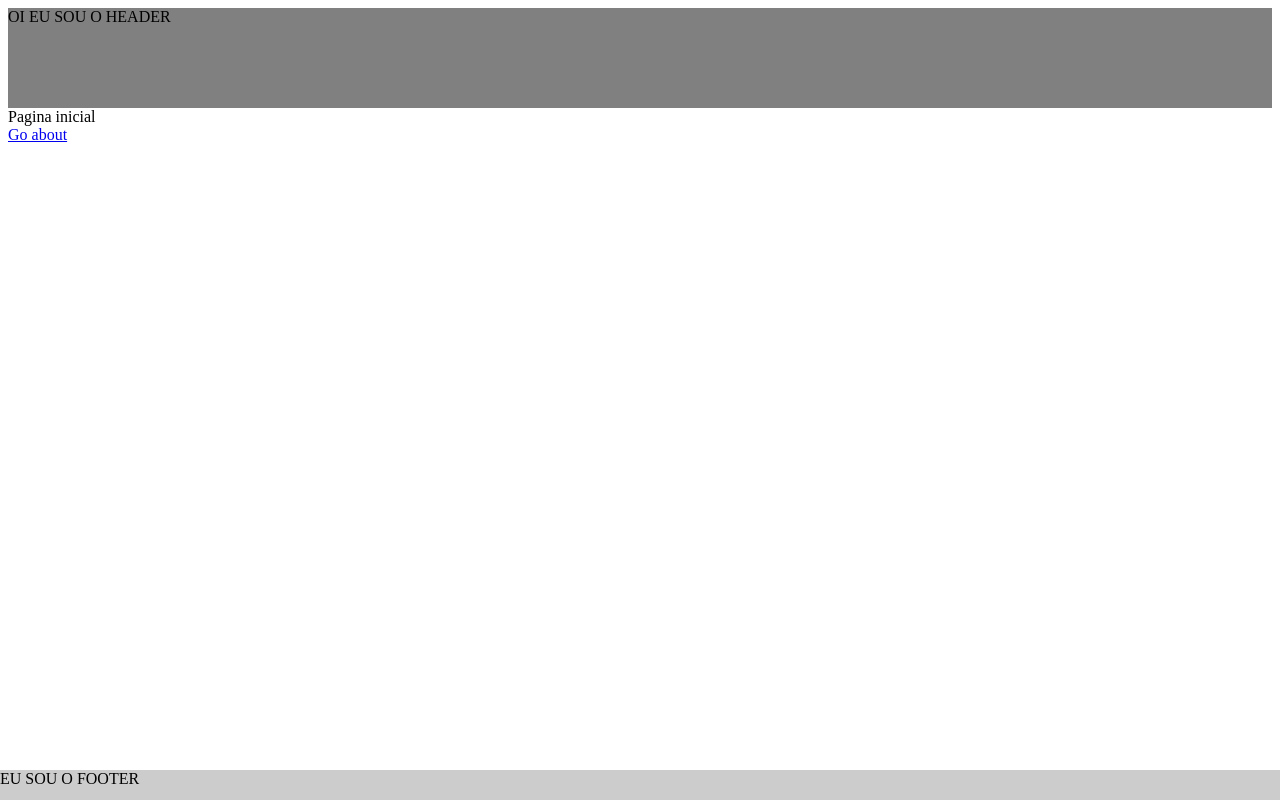
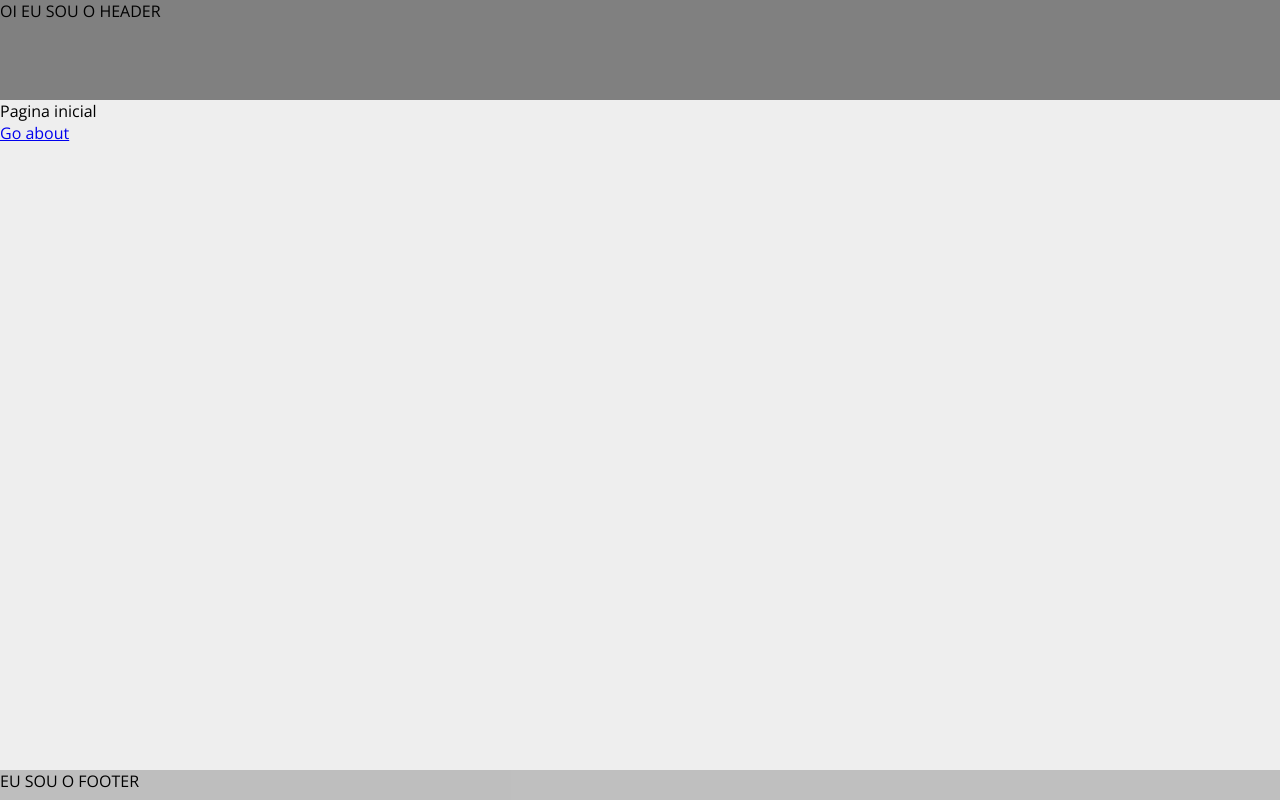
Before and after one commit to felipealpino/b7web-reactjs-clone-olx, a React (Create React App) app: page / in a window 1280 px wide. Built offline with nearby package versions, Linux system fonts and the light colour scheme.

Commit message:
Criando App.css padrao

```diff
--- a/src/App.css
+++ b/src/App.css
@@ -1,38 +1,11 @@
-.App {
-  text-align: center;
+@import url('https://fonts.googleapis.com/css2?family=Open+Sans:wght@400;700&display=swap');
+
+*{
+  box-sizing: border-box;
 }
 
-.App-logo {
-  height: 40vmin;
-  pointer-events: none;
+body{
+  margin:0;
+  font-family: 'Open Sans', sans-serif;
+  background-color: #EEE;
 }
-
-@media (prefers-reduced-motion: no-preference) {
-  .App-logo {
-    animation: App-logo-spin infinite 20s linear;
-  }
-}
-
-.App-header {
-  background-color: #282c34;
-  min-height: 100vh;
-  display: flex;
-  flex-direction: column;
-  align-items: center;
-  justify-content: center;
-  font-size: calc(10px + 2vmin);
-  color: white;
-}
-
-.App-link {
-  color: #61dafb;
-}
-
-@keyframes App-logo-spin {
-  from {
-    transform: rotate(0deg);
-  }
-  to {
-    transform: rotate(360deg);
-  }
-}
--- a/src/App.js
+++ b/src/App.js
@@ -1,6 +1,8 @@
 import React from 'react'
 import {connect} from 'react-redux'
 import {BrowserRouter} from 'react-router-dom'
+
+import  './App.css'
 
 import Routes from './Routes'
 
```
